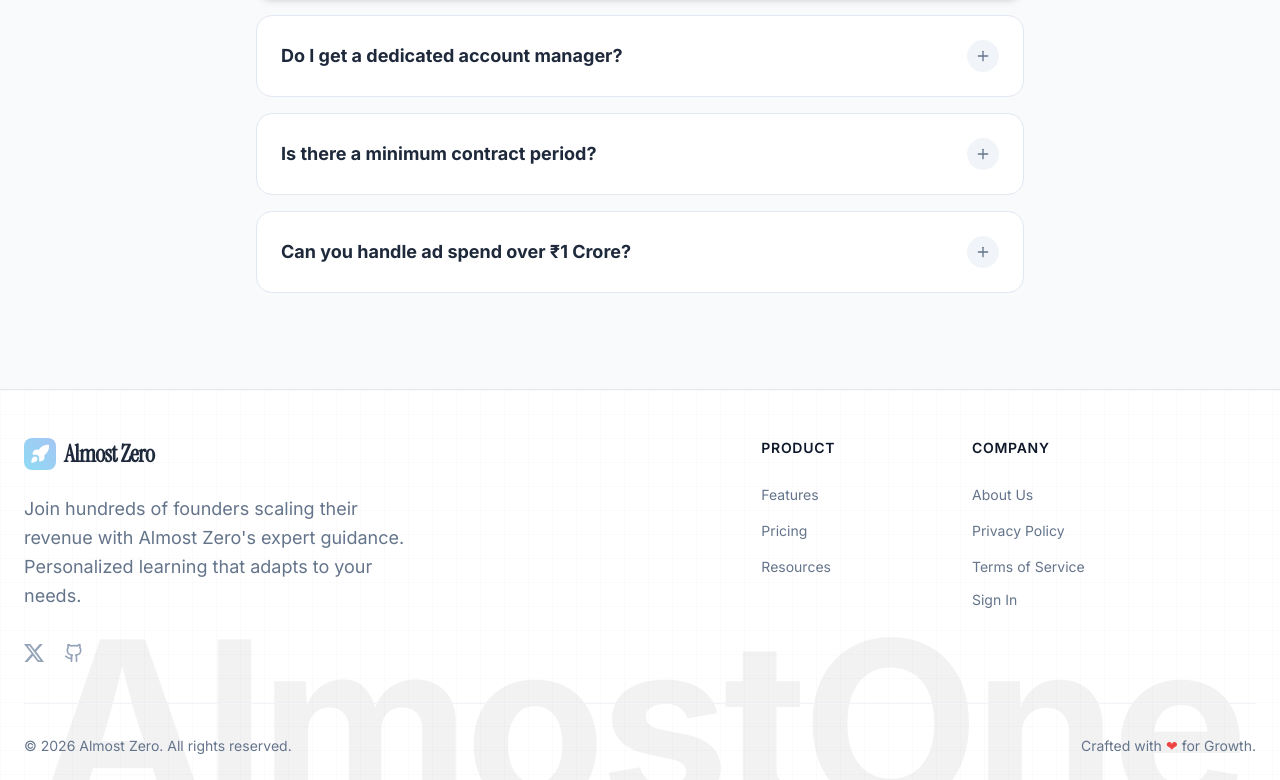
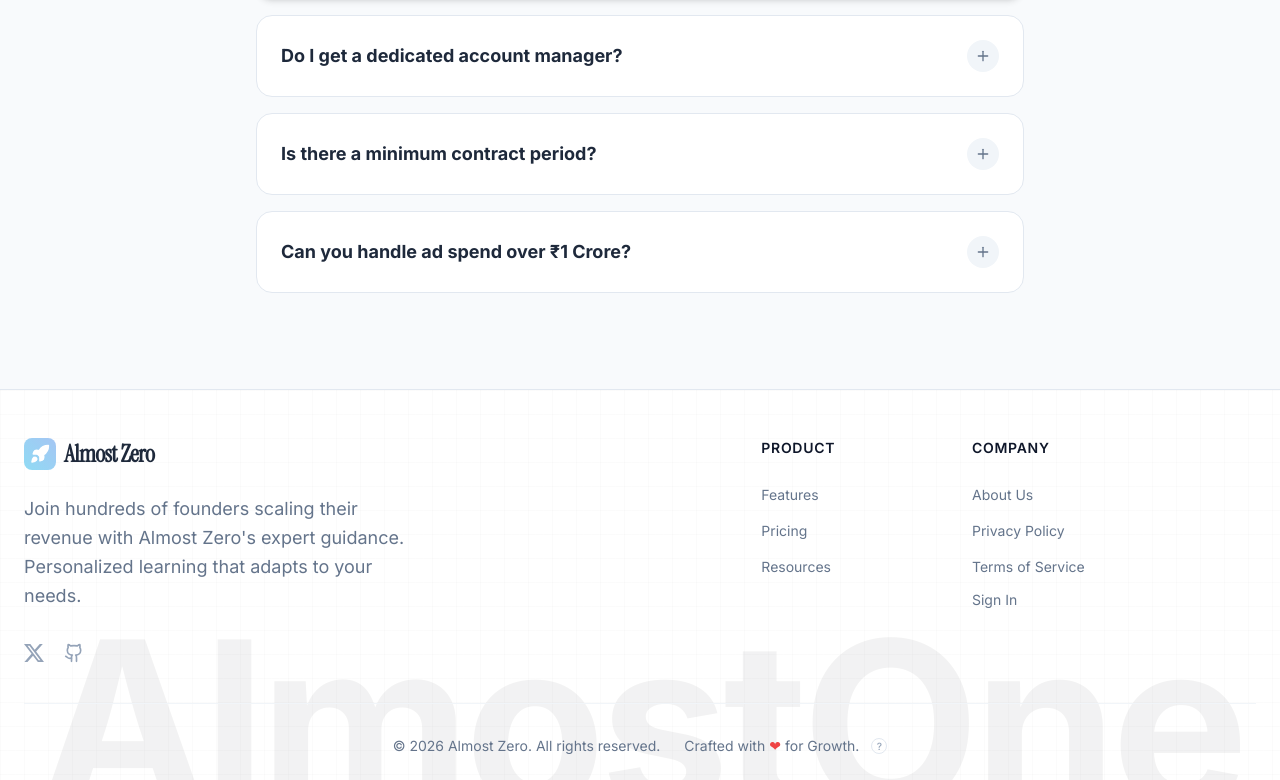
Before and after one commit to solicatehq/almostone, a React (Vite) app: page / in a window 1280 px wide. Shown: the part 6895-7675 px from the top of the page. Built offline with nearby package versions, Linux system fonts and the light colour scheme.

Commit message:
feat: add interactive tooltip to footer with brand info

```diff
--- a/components/landing/Footer.tsx
+++ b/components/landing/Footer.tsx
@@ -1,4 +1,4 @@
-import React from 'react';
+import React, { useState } from 'react';
 
 import { Rocket, Github } from 'lucide-react';
 
@@ -16,6 +16,7 @@ const XIcon = ({ className }: { className?: string }) => (
 );
 
 export const Footer: React.FC = () => {
+  const [showTooltip, setShowTooltip] = useState(false);
   return (
     <footer className="relative pt-12 pb-6 overflow-hidden border-t border-slate-200 bg-white">
       {/* Background Elements */}
@@ -108,10 +109,29 @@ export const Footer: React.FC = () => {
         </div>
 
         {/* Copyright */}
-        <div className="mt-10 pt-8 border-t border-slate-100 flex flex-col md:flex-row justify-between items-center gap-4 text-sm text-slate-500 relative z-10">
+        <div className="mt-10 pt-8 border-t border-slate-100 flex flex-col md:flex-row justify-center items-center gap-6 text-sm text-slate-500 relative z-10">
           <p>© {new Date().getFullYear()} Almost Zero. All rights reserved.</p>
           <p className="flex items-center gap-1">
             Crafted with <span className="text-red-500">❤</span> for Growth.
+
+            <div
+              className="relative ml-2 cursor-pointer group flex items-center"
+              onMouseEnter={() => setShowTooltip(true)}
+              onMouseLeave={() => setShowTooltip(false)}
+              onClick={() => setShowTooltip(!showTooltip)}
+            >
+              <span className="flex items-center justify-center w-4 h-4 text-[10px] font-medium text-slate-400 border border-slate-200 rounded-full hover:bg-slate-50 hover:text-slate-600 transition-colors">?</span>
+
+              <div className={`absolute bottom-full left-1/2 transform -translate-x-1/2 mb-3 w-64 p-4 bg-white/95 backdrop-blur-md shadow-xl rounded-xl text-left border border-white/20 ring-1 ring-slate-900/5 transition-all duration-300 origin-bottom z-50 ${showTooltip ? 'opacity-100 scale-100 visible' : 'opacity-0 scale-95 invisible'}`}>
+                <p className="normal-case text-slate-600 text-xs leading-relaxed font-sans">
+                  This experience is crafted by <span className="font-medium text-slate-900">Solicate</span>, a creative brand agency.
+                </p>
+                <div className="mt-2 text-[10px] text-slate-400 font-sans border-t border-slate-100 pt-2">
+                  For more details contact <a href="https://solicate.in" target="_blank" rel="noopener noreferrer" className="underline hover:text-slate-900 transition-colors">solicate.in</a>
+                </div>
+                <div className="absolute top-full left-1/2 transform -translate-x-1/2 -mt-1 border-4 border-transparent border-t-white/95"></div>
+              </div>
+            </div>
           </p>
         </div>
       </div>
```
